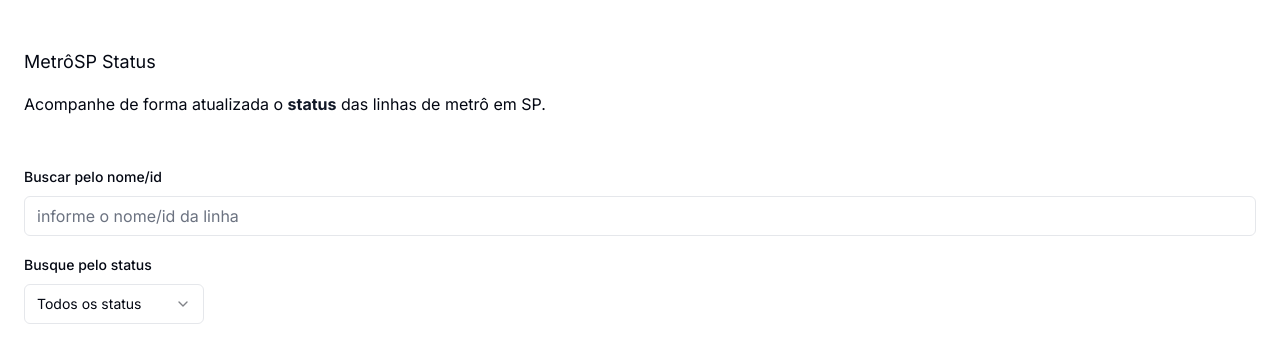
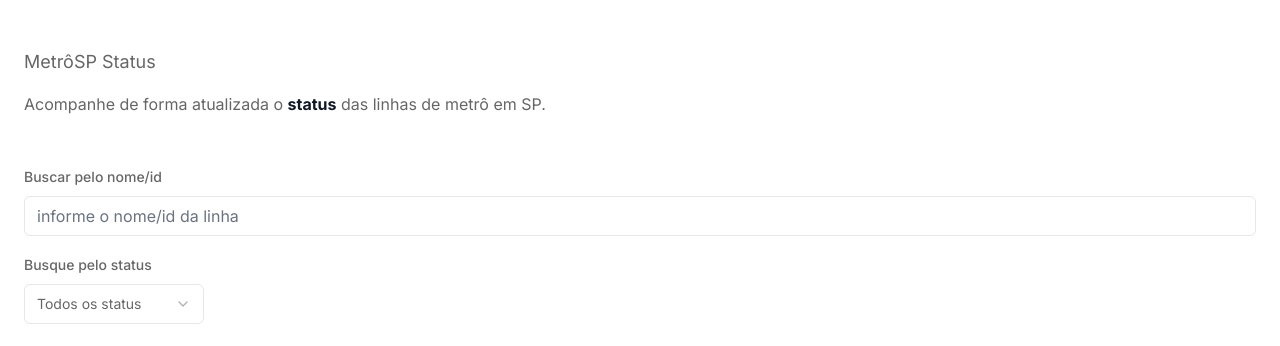
Before and after one commit to calvinsteixeira/metro-sp-status, a Next.js app: page / in a window 1280 px wide. Shown: the top 346 px of the page. Built offline with nearby package versions, Linux system fonts and the light colour scheme; no server answers.

Commit message:
Ajustando estilização

```diff
--- a/app/globals.css
+++ b/app/globals.css
@@ -5,14 +5,16 @@
 @layer base {
   :root {
     --background: 0 0% 100%;
-    --foreground: 224 71.4% 4.1%;
+    --foreground: 0 0% 40%;
     --card: 0 0% 100%;
     --card-foreground: 224 71.4% 4.1%;
     --popover: 0 0% 100%;
     --popover-foreground: 224 71.4% 4.1%;
     --primary: 220.9 39.3% 11%;
     --primary-foreground: 210 20% 98%;
-    --secondary: 220 14.3% 95.9%;
+    --primaryContainer: 0 0% 97%;
+    --primaryContainer-foreground: 0 0% 60%;
+    --secondary: 0, 0%, 97%;
     --secondary-foreground: 220.9 39.3% 11%;
     --muted: 220 14.3% 95.9%;
     --muted-foreground: 220 8.9% 46.1%;
--- a/app/page.tsx
+++ b/app/page.tsx
@@ -82,7 +82,7 @@ export default function Home() {
       </div>
       <div className="space-y-4">
         <div className="w-full space-y-2 mt-12">
-          <Label htmlFor="buscar-linha">Buscar pelo nome/id</Label>
+          <Label className='text-foreground' htmlFor="buscar-linha">Buscar pelo nome/id</Label>
           <Input id="buscar-linha" placeholder="informe o nome/id da linha" onChange={(e) => setFilterLineName(e.target.value)} />
         </div>
         <div className="space-y-2">
--- a/components/containers/LineMetroCard.tsx
+++ b/components/containers/LineMetroCard.tsx
@@ -34,10 +34,10 @@ export default function LineMetroCard(props: LineMetroProps) {
   };
 
   return (
-    <div className="px-4 py-6 border-primary border-[1px] border-[#d6d6d6] rounded-lg shadow-sm space-y-5 text-sm">
+    <div className="px-4 py-6 bg-primaryContainer border-[1px] border-[#ececec] rounded-lg shadow-sm space-y-5 text-sm">
       <div className="flex gap-2 justify-start">
-        <h2 className="text-base py-1 px-6 bg-white shadow-sm rounded-sm border-[1px] border-[#d6d6d6]">{props.name}</h2>
-        <p className="text-base py-1 px-6 bg-white shadow-sm rounded-sm border-[1px] border-[#d6d6d6]">{props.number}</p>
+        <h2 className="text-base py-1 px-6 bg-background shadow-sm rounded-sm border-[1px] border-[#ececec]">{props.name}</h2>
+        <p className="text-base py-1 px-6 bg-background shadow-sm rounded-sm border-[1px] border-[#ececec]">{props.number}</p>
       </div>
       <div className="space-y-4">
         <div className="flex flex-col gap-1">
--- a/tailwind.config.ts
+++ b/tailwind.config.ts
@@ -27,6 +27,10 @@ const config = {
         primary: {
           DEFAULT: "hsl(var(--primary))",
           foreground: "hsl(var(--primary-foreground))",
+        },
+        primaryContainer: {
+          DEFAULT: "hsl(var(--primaryContainer))",
+          foreground: "hsl(var(--primaryContainer-foreground))",
         },
         secondary: {
           DEFAULT: "hsl(var(--secondary))",
```
